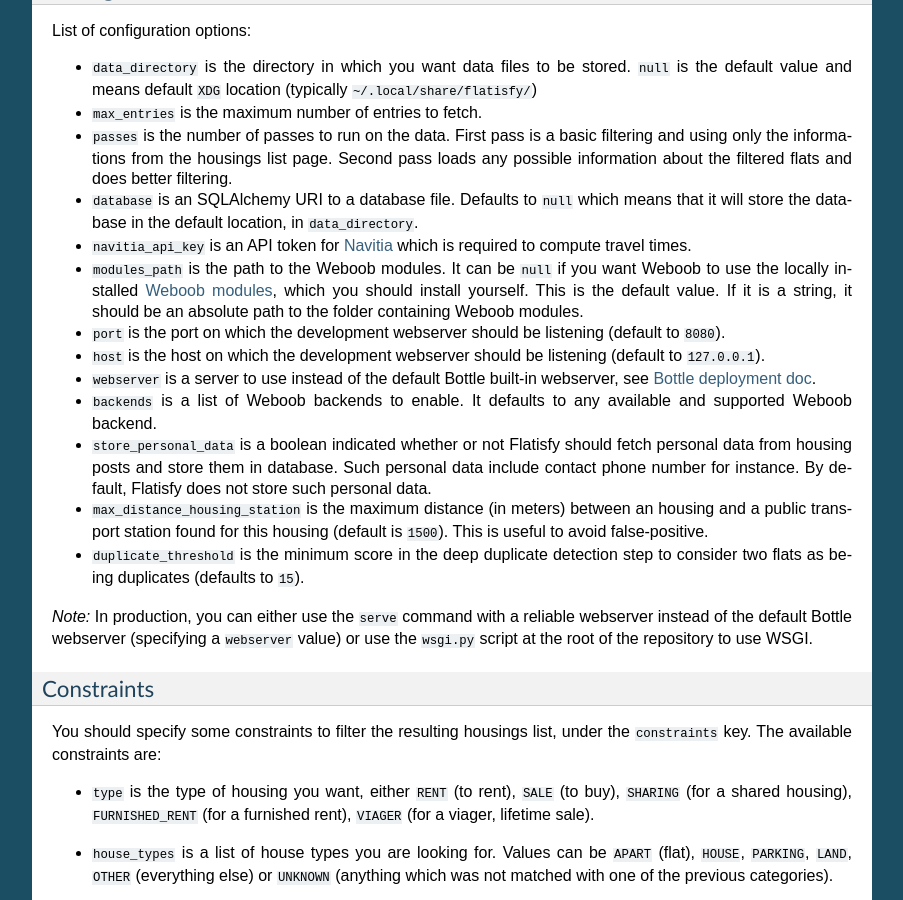
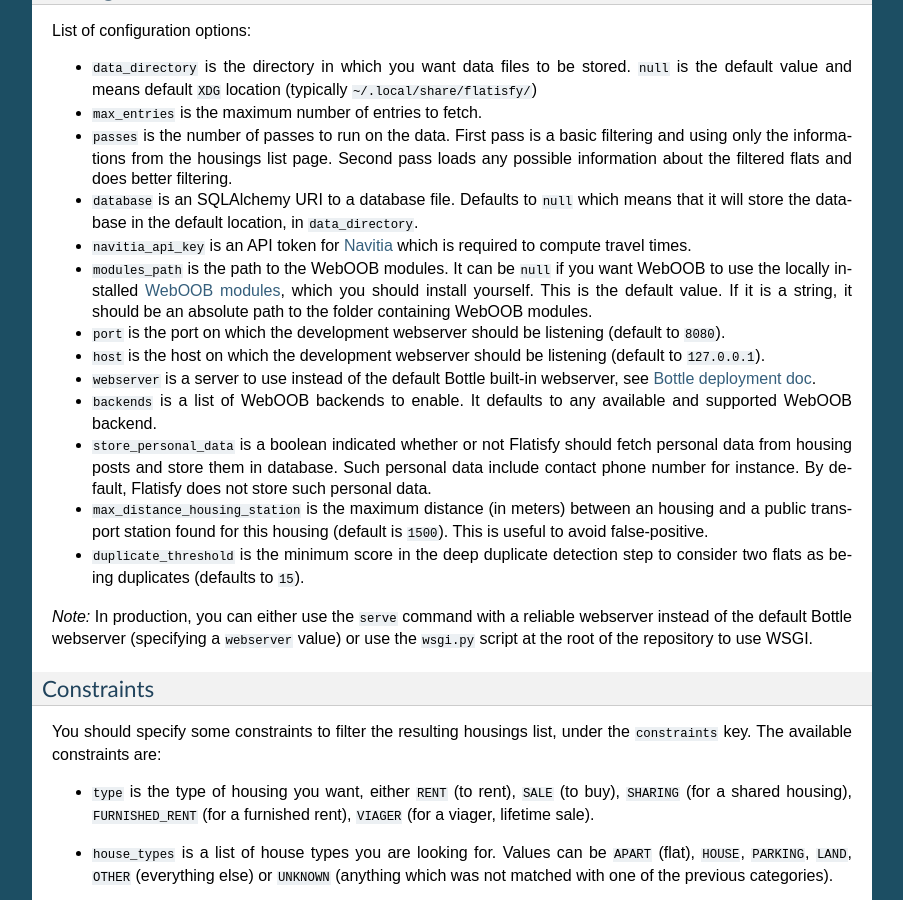
Before and after one commit to Phyks/Flatisfy, a Sphinx documentation site: the page built from doc/0.getting_started.md, in a window 1280 px wide and 900 px high, scrolled down 1682 px. Shown: the whole window, without its empty margins (198-1101 px from the left). Built offline with Sphinx 7.4.7, drawn with Linux system fonts in a browser that asks for light colours; some of the changed text lies outside the part shown.

```diff
--- a/doc/0.getting_started.md
+++ b/doc/0.getting_started.md
@@ -2,30 +2,30 @@ Getting started
 ===============
 
 
-## Dependency on Weboob
+## Dependency on WebOOB
 
-**Important**: Flatisfy relies on [Weboob](http://weboob.org/) to fetch
+**Important**: Flatisfy relies on [WebOOB](http://weboob.org/) to fetch
 housing posts from housing websites. Then, you should install the [`devel`
 branch](https://git.weboob.org/weboob/devel/) and update it regularly,
 especially if Flatisfy suddenly stops fetching housing posts.
 
 If you `pip install -r requirements.txt` it will install the latest
-development version of [Weboob](https://git.weboob.org/weboob/devel/) and the
-[Weboob modules](https://git.weboob.org/weboob/modules/), which should be the
+development version of [WebOOB](https://git.weboob.org/weboob/devel/) and the
+[WebOOB modules](https://git.weboob.org/weboob/modules/), which should be the
 best version available out there. You should update these packages regularly,
 as they evolve quickly.
 
-Weboob is made of two parts: a core and modules (which is the actual code
+WebOOB is made of two parts: a core and modules (which is the actual code
 fetching data from websites). Modules tend to break often and are then updated
 often, you should keep them up to date. This can be done by installing the
 `weboob-modules` package listed in the `requirements.txt` and using the
 default configuration.
 
 This is a safe default configuration. However, a better option is usually to
-clone [Weboob git repo](https://git.weboob.org/weboob/devel/) somewhere, on
+clone [WebOOB git repo](https://git.weboob.org/weboob/devel/) somewhere, on
 your disk, to point `modules_path` configuration option to
 `path_to_weboob_git/modules` (see the configuration section below) and to run
-a `git pull; python setup.py install` in the Weboob git repo often.
+a `git pull; python setup.py install` in the WebOOB git repo often.
 
 
 ## TL;DR
@@ -113,11 +113,11 @@ List of configuration options:
   `data_directory`.
 * `navitia_api_key` is an API token for [Navitia](https://www.navitia.io/)
   which is required to compute travel times.
-* `modules_path` is the path to the Weboob modules. It can be `null` if you
-  want Weboob to use the locally installed [Weboob
+* `modules_path` is the path to the WebOOB modules. It can be `null` if you
+  want WebOOB to use the locally installed [WebOOB
   modules](https://git.weboob.org/weboob/modules), which you should install
   yourself. This is the default value. If it is a string, it should be an
-  absolute path to the folder containing Weboob modules.
+  absolute path to the folder containing WebOOB  modules.
 * `port` is the port on which the development webserver should be
   listening (default to `8080`).
 * `host` is the host on which the development webserver should be listening
@@ -125,8 +125,8 @@ List of configuration options:
 * `webserver` is a server to use instead of the default Bottle built-in
   webserver, see [Bottle deployment
   doc](http://bottlepy.org/docs/dev/deployment.html).
-* `backends` is a list of Weboob backends to enable. It defaults to any
-  available and supported Weboob backend.
+* `backends` is a list of WebOOB backends to enable. It defaults to any
+  available and supported WebOOB backend.
 * `store_personal_data` is a boolean indicated whether or not Flatisfy should
   fetch personal data from housing posts and store them in database. Such
   personal data include contact phone number for instance. By default,
```
Also changed, not shown: README.md (+4 -2 lines), doc/1.production.md (+1 -1 lines), 2 other files.
